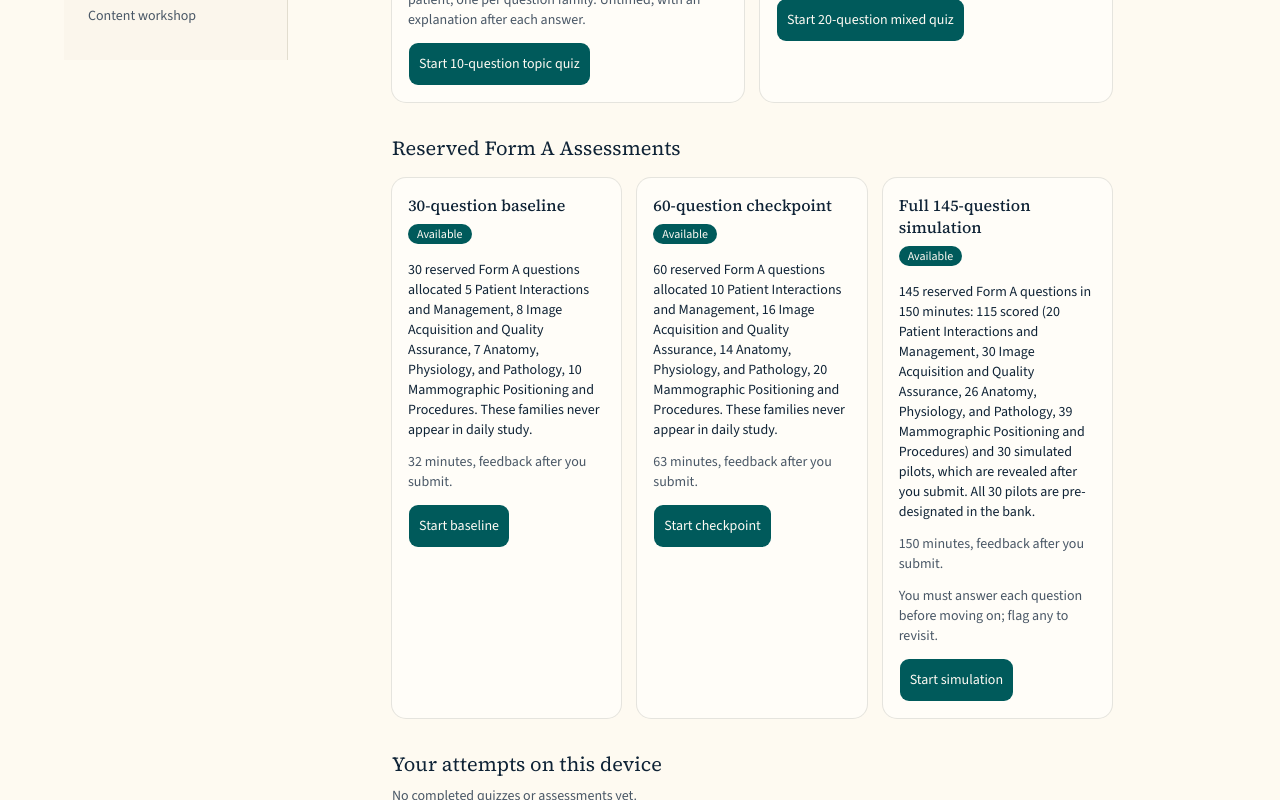
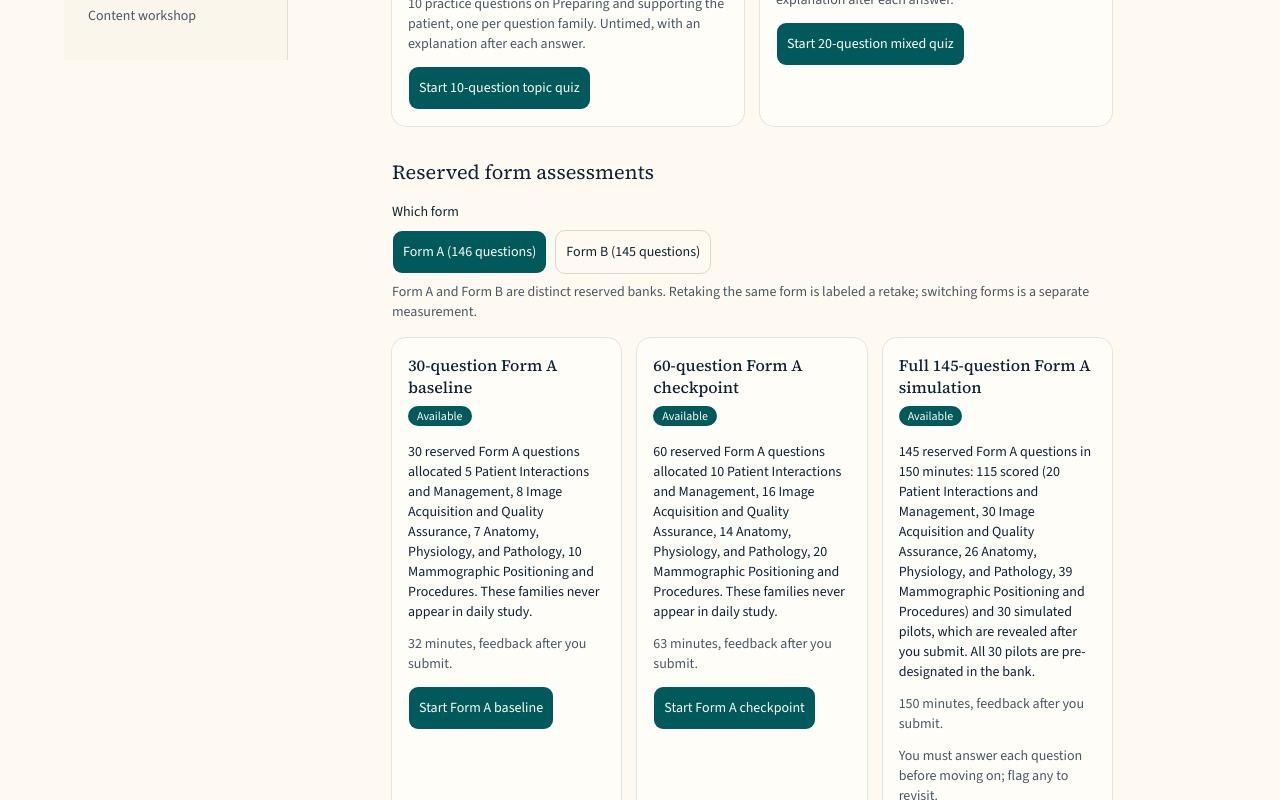
Before and after one commit to abolzle/mammo, a Next.js app: page /practice in a window 1280 px wide. Shown: the part 740-1540 px from the top of the page. Built offline with nearby package versions, Linux system fonts and the light colour scheme; what ts-fsrs would draw is missing.

Commit message:
Let Practice choose Form A or Form B for reserved assessments.
Wire offerAssessment and the Practice UI to a form pool selector for baseline, checkpoint, and full simulation. Daily study still excludes both reserved banks; retakes stay keyed by formId; short banks refuse with per-area shortfalls.

```diff
--- a/src/app/practice/page.tsx
+++ b/src/app/practice/page.tsx
@@ -12,7 +12,18 @@ import { useApp } from "@/components/app-provider";
 import { EXAM } from "@/config/exam";
 import { allSessions, putSession } from "@/lib/db";
 import { abandonSession } from "@/lib/engine/session";
-import { dailyPracticePool, formPool, offerAssessment, topicQuestions, type AssessmentOffer, type AssessmentRequest } from "@/lib/engine/assessment";
+import {
+  DEFAULT_FORM_POOL,
+  dailyPracticePool,
+  formDisplayName,
+  formPool,
+  FORM_POOLS,
+  offerAssessment,
+  topicQuestions,
+  type AssessmentOffer,
+  type AssessmentRequest,
+  type FormPool,
+} from "@/lib/engine/assessment";
 import { proportionalMinutes } from "@/lib/engine/forms";
 import { startAssessment, type TimingChoice } from "@/lib/engine/start";
 import { assessmentReport } from "@/lib/engine/test-mode";
@@ -65,6 +76,7 @@ export default function PracticePage() {
   const [topicId, setTopicId] = useState<string | null>(null);
   const [topicSize, setTopicSize] = useState<number>(10);
   const [mixedSize, setMixedSize] = useState<number>(20);
+  const [form, setForm] = useState<FormPool>(DEFAULT_FORM_POOL);
   const [sessions, setSessions] = useState<StudySession[]>([]);
   const [busy, setBusy] = useState(false);
   const [note, setNote] = useState<string | null>(null);
@@ -82,9 +94,17 @@ export default function PracticePage() {
       .filter((t) => t.count > 0);
   }, [catalog]);
   const standardOffers = useMemo(
-    () => (catalog ? (["baseline", "checkpoint", "simulation"] as const).map((k) => offerAssessment(k, catalog)) : []),
-    [catalog],
+    () => (catalog ? (["baseline", "checkpoint", "simulation"] as const).map((k) => offerAssessment({ kind: k, form }, catalog)) : []),
+    [catalog, form],
   );
+  const formCounts = useMemo(() => {
+    if (!content) return { "form-a": 0, "form-b": 0 };
+    return {
+      "form-a": formPool(content.modules, "form-a").length,
+      "form-b": formPool(content.modules, "form-b").length,
+    };
+  }, [content]);
+  const formName = formDisplayName(form);
 
   if (!ready) return <p>Loading…</p>;
   if (error) return <p role="alert">{error}</p>;
@@ -134,8 +154,9 @@ export default function PracticePage() {
       <header className="space-y-2">
         <h1 className="font-heading text-3xl text-navy">Practice</h1>
         <p className="text-muted-foreground">
-          {dailyPracticePool(content.modules).length} daily-practice questions and {formPool(content.modules).length} reserved Form A questions are usable. Form A
-          families never appear in daily study, so baseline, checkpoint, and simulation results come from questions you have not drilled.
+          {dailyPracticePool(content.modules).length} daily-practice questions are usable, plus {formCounts["form-a"]} reserved Form A and{" "}
+          {formCounts["form-b"]} reserved Form B questions. Families from both forms never appear in daily study, so baseline, checkpoint, and
+          simulation results come from questions you have not drilled.
         </p>
       </header>
 
@@ -249,11 +270,24 @@ export default function PracticePage() {
 
       <section className="space-y-4" aria-labelledby="forms-h">
         <h2 id="forms-h" className="font-heading text-xl">
-          Reserved Form A Assessments
+          Reserved form assessments
         </h2>
+        <div className="space-y-2">
+          <p className="text-sm font-medium">Which form</p>
+          <Toggle
+            label="Reserved form"
+            value={form}
+            options={FORM_POOLS}
+            onChange={setForm}
+            render={(v) => `${formDisplayName(v)} (${formCounts[v]} questions)`}
+          />
+          <p className="text-sm text-muted-foreground">
+            Form A and Form B are distinct reserved banks. Retaking the same form is labeled a retake; switching forms is a separate measurement.
+          </p>
+        </div>
         <div className="grid gap-4 md:grid-cols-3">
           {standardOffers.map((offer) => (
-            <Card key={offer.kind}>
+            <Card key={`${form}:${offer.kind}`}>
               <CardHeader>
                 <div className="flex flex-wrap items-center gap-2">
                   <CardTitle>{offer.label}</CardTitle>
@@ -270,8 +304,8 @@ export default function PracticePage() {
                         {allowSkip ? "Skipping allowed (non-standard)." : "You must answer each question before moving on; flag any to revisit."}
                       </p>
                     ) : null}
-                    <Button className="min-h-11" disabled={busy} onClick={() => void start({ kind: offer.kind }, "test")}>
-                      Start {offer.kind === "simulation" ? "simulation" : offer.kind}
+                    <Button className="min-h-11" disabled={busy} onClick={() => void start({ kind: offer.kind, form }, "test")}>
+                      Start {formName} {offer.kind === "simulation" ? "simulation" : offer.kind}
                     </Button>
                   </>
                 ) : (
@@ -282,7 +316,16 @@ export default function PracticePage() {
                         variant="outline"
                         className="h-auto min-h-11 whitespace-normal"
                         disabled={busy}
-                        onClick={() => void start({ kind: offer.fallback!.kind, size: offer.fallback!.size }, offer.fallback!.kind === "mixed_quiz" ? undefined : "test")}
+                        onClick={() =>
+                          void start(
+                            {
+                              kind: offer.fallback!.kind,
+                              size: offer.fallback!.size,
+                              ...(offer.fallback!.form ? { form: offer.fallback!.form } : {}),
+                            },
+                            offer.fallback!.kind === "mixed_quiz" ? undefined : "test",
+                          )
+                        }
                       >
                         Take the {offer.fallback.label.toLowerCase()} instead
                       </Button>
--- a/src/lib/engine/assessment.ts
+++ b/src/lib/engine/assessment.ts
@@ -7,7 +7,21 @@ import { practiceQuestions, reservedFamilies } from "./planner";
 
 export type AssessmentKind = AssessmentKindValue;
 
-export const FORM_POOL = "form-a";
+/** Reserved exam forms learners can choose on Practice. */
+export const FORM_POOLS = ["form-a", "form-b"] as const;
+export type FormPool = (typeof FORM_POOLS)[number];
+export const DEFAULT_FORM_POOL: FormPool = "form-a";
+
+/** @deprecated Prefer an explicit FormPool; kept for callers that still mean Form A. */
+export const FORM_POOL = DEFAULT_FORM_POOL;
+
+export function formDisplayName(pool: FormPool): string {
+  return pool === "form-b" ? "Form B" : "Form A";
+}
+
+export function isFormPool(value: string): value is FormPool {
+  return (FORM_POOLS as readonly string[]).includes(value);
+}
 
 export const STANDARD_SIZES = {
   baseline: 30,
@@ -19,9 +33,11 @@ export type AssessmentRequest = {
   /** Requested length for quizzes; standard kinds ignore it. */
   size?: number;
   topicId?: string;
+  /** Reserved form bank for baseline / checkpoint / simulation / form_quiz. Defaults to Form A. */
+  form?: FormPool;
 };
 
-export type Fallback = { kind: AssessmentKind; size: number; label: string; topicId?: string };
+export type Fallback = { kind: AssessmentKind; size: number; label: string; topicId?: string; form?: FormPool };
 
 export type AssessmentOffer =
   | {
@@ -45,20 +61,22 @@ export type AssessmentOffer =
       shortfall: FormPlan["shortfall"];
       reason: string;
       fallback: Fallback | null;
+      pool?: string;
     };
 
 type Catalog = { curriculum: Curriculum; modules: ModuleContent[] };
 
-export function labelFor(kind: AssessmentKind, size: number, topicTitle?: string): string {
+export function labelFor(kind: AssessmentKind, size: number, topicTitle?: string, form: FormPool = DEFAULT_FORM_POOL): string {
+  const formName = formDisplayName(form);
   switch (kind) {
     case "baseline":
-      return `${size}-question baseline`;
+      return `${size}-question ${formName} baseline`;
     case "checkpoint":
-      return `${size}-question checkpoint`;
+      return `${size}-question ${formName} checkpoint`;
     case "simulation":
-      return `Full ${EXAM.totalQuestions}-question simulation`;
+      return `Full ${EXAM.totalQuestions}-question ${formName} simulation`;
     case "form_quiz":
-      return `${size}-question reserved Form A quiz`;
+      return `${size}-question reserved ${formName} quiz`;
     case "topic_quiz":
       return `${size}-question topic quiz${topicTitle ? `: ${topicTitle}` : ""}`;
     case "mixed_quiz":
@@ -71,8 +89,8 @@ export function dailyPracticePool(modules: ModuleContent[]): Question[] {
   return practiceQuestions(modules).filter((q) => !reserved.has(q.familyId));
 }
 
-export function formPool(modules: ModuleContent[]): Question[] {
-  return usableQuestions(modules, FORM_POOL);
+export function formPool(modules: ModuleContent[], pool: FormPool = DEFAULT_FORM_POOL): Question[] {
+  return usableQuestions(modules, pool);
 }
 
 function topicBlueprint(curriculum: Curriculum, topicId: string): { blueprint: Blueprint; objectiveIds: Set<string> } | null {
@@ -98,18 +116,18 @@ function needText(plan: FormPlan): string {
   return BLUEPRINT.map((b) => `${plan.scoredTarget[b.id]} ${b.name}`).join(", ");
 }
 
-/** The largest valid shorter reserved option: a smaller standard form if it fits, else the largest balanced Form A quiz. */
-function reservedFallback(catalog: Catalog, below: number): Fallback | null {
-  const pool = formPool(catalog.modules);
+/** The largest valid shorter reserved option: a smaller standard form if it fits, else the largest balanced form quiz. */
+function reservedFallback(catalog: Catalog, below: number, form: FormPool): Fallback | null {
+  const pool = formPool(catalog.modules, form);
   for (const kind of ["checkpoint", "baseline"] as const) {
     const n = STANDARD_SIZES[kind];
     if (n >= below) continue;
     if (assembleForm({ questions: pool, curriculum: catalog.curriculum, scored: n, salt: "probe" }).ok) {
-      return { kind, size: n, label: labelFor(kind, n) };
+      return { kind, size: n, label: labelFor(kind, n, undefined, form), form };
     }
   }
   const n = largestFeasible({ questions: pool, curriculum: catalog.curriculum, max: Math.min(below - 1, pool.length) });
-  if (n >= MIN_FORM_QUIZ) return { kind: "form_quiz", size: n, label: labelFor("form_quiz", n) };
+  if (n >= MIN_FORM_QUIZ) return { kind: "form_quiz", size: n, label: labelFor("form_quiz", n, undefined, form), form };
   const practice = dailyPracticePool(catalog.modules);
   const m = largestFeasible({ questions: practice, curriculum: catalog.curriculum, max: Math.min(20, practice.length) });
   return m > 0 ? { kind: "mixed_quiz", size: m, label: labelFor("mixed_quiz", m) } : null;
@@ -119,6 +137,7 @@ export function offerAssessment(req: AssessmentRequest | AssessmentKind, catalog
   const r: AssessmentRequest = typeof req === "string" ? { kind: req } : req;
   const { kind } = r;
   const { curriculum, modules } = catalog;
+  const form: FormPool = r.form && isFormPool(r.form) ? r.form : DEFAULT_FORM_POOL;
 
   if (kind === "topic_quiz") {
     const tb = r.topicId ? topicBlueprint(curriculum, r.topicId) : null;
@@ -186,12 +205,13 @@ export function offerAssessment(req: AssessmentRequest | AssessmentKind, catalog
     };
   }
 
-  const pool = formPool(modules);
+  const pool = formPool(modules, form);
+  const formName = formDisplayName(form);
   const scored = kind === "simulation" ? EXAM.scoredQuestions : kind === "form_quiz" ? (r.size ?? MIN_FORM_QUIZ) : STANDARD_SIZES[kind];
   const pilots = kind === "simulation" ? EXAM.pilotQuestions : 0;
   const total = scored + pilots;
-  const label = labelFor(kind, total);
-  const plan = assembleForm({ questions: pool, curriculum, scored, pilots, salt: `${FORM_POOL}:${kind}` });
+  const label = labelFor(kind, total, undefined, form);
+  const plan = assembleForm({ questions: pool, curriculum, scored, pilots, salt: `${form}:${kind}` });
 
   if (!plan.ok) {
     const parts: string[] = [];
@@ -199,7 +219,7 @@ export function offerAssessment(req: AssessmentRequest | AssessmentKind, catalog
     if (plan.pilotPicked < pilots) {
       parts.push(`After the scored slots, ${plan.pilotPicked} of ${pilots} distinct families remain for simulated pilots.`);
     }
-    const fallback = reservedFallback(catalog, total);
+    const fallback = reservedFallback(catalog, total, form);
     return {
       ok: false,
       kind,
@@ -207,10 +227,11 @@ export function offerAssessment(req: AssessmentRequest | AssessmentKind, catalog
       available: pool.length,
       required: total,
       shortfall: plan.shortfall,
+      pool: form,
       reason:
         `${label} needs ${scored} scored questions allocated ${needText(plan)}` +
         (pilots ? `, plus ${pilots} simulated pilots` : "") +
-        `, each from a distinct reserved family. ${parts.join(" ")} Repeating items or padding from daily practice would manufacture a score, so this is not offered yet.`,
+        `, each from a distinct reserved ${formName} family. ${parts.join(" ")} Repeating items or padding from daily practice would manufacture a score, so this is not offered yet.`,
       fallback,
     };
   }
@@ -228,11 +249,11 @@ export function offerAssessment(req: AssessmentRequest | AssessmentKind, catalog
     size: total,
     scored,
     pilots,
-    pool: FORM_POOL,
+    pool: form,
     why:
       kind === "simulation"
-        ? `${EXAM.totalQuestions} reserved Form A questions in ${EXAM.testMinutes} minutes: ${EXAM.scoredQuestions} scored (${needText(plan)}) and ${pilots} simulated pilots, which are revealed after you submit.${pilotNote}`
-        : `${total} reserved Form A questions allocated ${needText(plan)}. These families never appear in daily study.`,
+        ? `${EXAM.totalQuestions} reserved ${formName} questions in ${EXAM.testMinutes} minutes: ${EXAM.scoredQuestions} scored (${needText(plan)}) and ${pilots} simulated pilots, which are revealed after you submit.${pilotNote}`
+        : `${total} reserved ${formName} questions allocated ${needText(plan)}. These families never appear in daily study.`,
     plan,
   };
 }
--- a/src/lib/engine/start.ts
+++ b/src/lib/engine/start.ts
@@ -2,7 +2,15 @@ import { contentVersions, type LoadedContent } from "@/lib/content/load";
 import { allExposures, allObjectives, allSchedules, allSessions, putSession } from "@/lib/db";
 import { createSession } from "@/lib/engine/create";
 import { planLessonSession, planQuiz, planStudySession, practiceQuestions } from "@/lib/engine/planner";
-import { dailyPracticePool, formPool, offerAssessment, type AssessmentOffer, type AssessmentRequest } from "@/lib/engine/assessment";
+import {
+  dailyPracticePool,
+  formPool,
+  isFormPool,
+  offerAssessment,
+  type AssessmentOffer,
+  type AssessmentRequest,
+  type FormPool,
+} from "@/lib/engine/assessment";
 import { assembleForm, proportionalMinutes } from "@/lib/engine/forms";
 import { newId } from "@/lib/engine/ids";
 import type { MinutesPref, Profile, SessionItem, StudySession } from "@/lib/schemas/learner";
@@ -92,11 +100,12 @@ export async function startAssessment(
   const reservedKind = offer.pool !== "practice";
   const mode = reservedKind ? "test" : opts.mode;
   const salt = offer.kind === "topic_quiz" ? `topic:${offer.topicId}` : offer.kind === "mixed_quiz" ? "mixed" : `${offer.pool}:${offer.kind}`;
+  const reservedPool: FormPool | null = isFormPool(offer.pool) ? offer.pool : null;
   const plan =
     offer.kind === "topic_quiz"
       ? offer.plan
       : assembleForm({
-          questions: offer.pool === "practice" ? dailyPracticePool(content.modules) : formPool(content.modules),
+          questions: reservedPool ? formPool(content.modules, reservedPool) : dailyPracticePool(content.modules),
           curriculum: content.curriculum,
           scored: offer.scored,
           pilots: offer.pilots,
```
Also changed, not shown: 2 other files (tests, documents, lock files or other folders).
